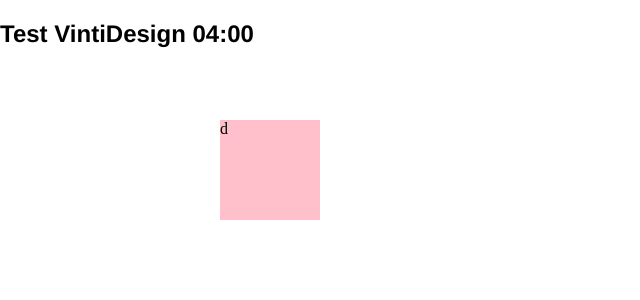
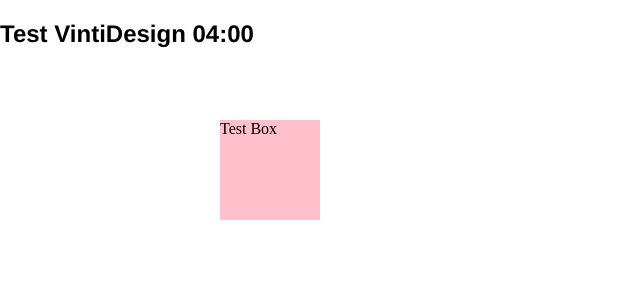
Before and after one commit to Vinti93/Vintidesign, a Jekyll site: the page built from index.html, in a window 1280 px wide. Shown: the top 300 px of the page, without its empty margins (0-640 px from the left). Built offline with Jekyll 4.4.1, drawn with Linux system fonts in a browser that asks for light colours.

Commit message:
Test Visual Editor

```diff
--- a/index.html
+++ b/index.html
@@ -3,4 +3,4 @@ layout: default
 ---
 
 <h2>Test VintiDesign 04:00</h2>
-<div class="box">d</div>
+<div class="box">Test Box</div>
```
